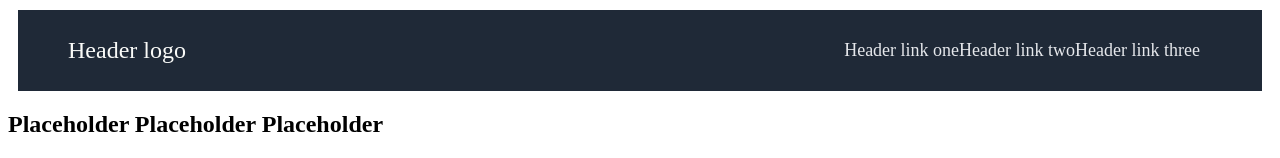
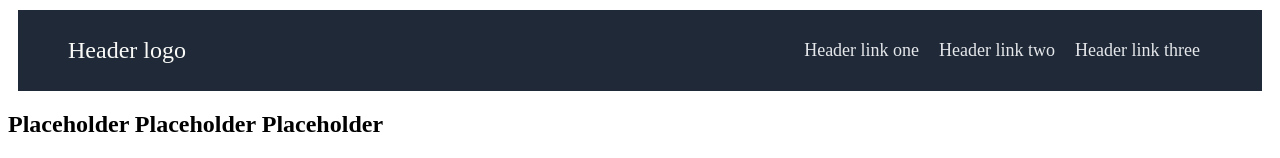
Before and after one commit to isla8/odin-landing-page, a plain HTML site: page index.html in a window 1280 px wide. Shown: the top 158 px of the page. Drawn offline with Linux system fonts and the light colour scheme.

Commit message:
other file got corrupted. should be up to date

```diff
--- a/css/style.css
+++ b/css/style.css
@@ -1,3 +1,7 @@
+* {
+    font-style; "roboto";
+}
+
 img {
     width: 300px;
     height: auto;
@@ -29,6 +33,6 @@ img {
     list-style-type: none;
     padding: 12px 12px;
     display: flex;
-    justify-content: space-evenly;
     align-items: center;
+    gap: 20px;
 }
```
